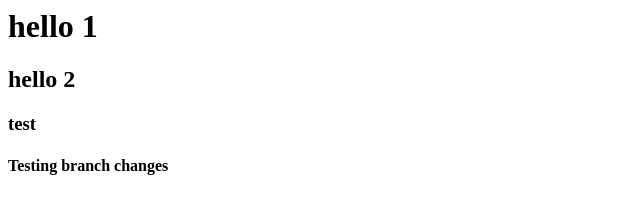
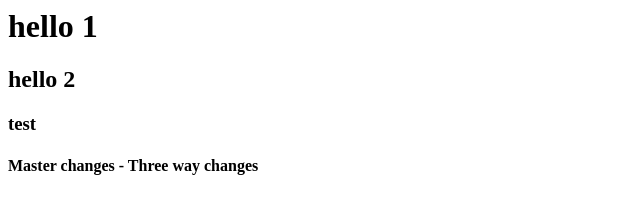
Before and after one commit to nileshdhiman/webtest, a plain HTML site: page index.html in a window 1280 px wide. Shown: the whole page, without its empty margins (0-640 px from the left). Drawn offline with Linux system fonts and the light colour scheme.

Commit message:
Master three way changes

```diff
--- a/index.html
+++ b/index.html
@@ -1,4 +1,4 @@
 <h1> hello 1</h1>
 <h2>hello 2</h2>
 <h3> test</h3>
-<h4> Testing branch changes</h4>
+<h4> Master changes - Three way changes</h4>
```
